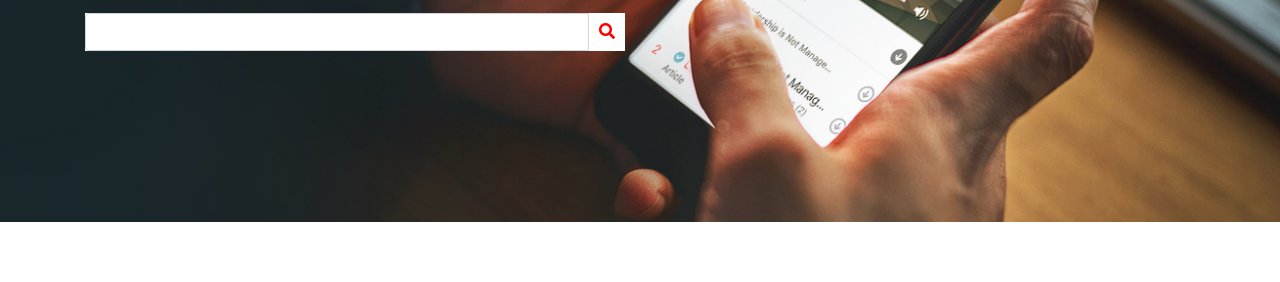
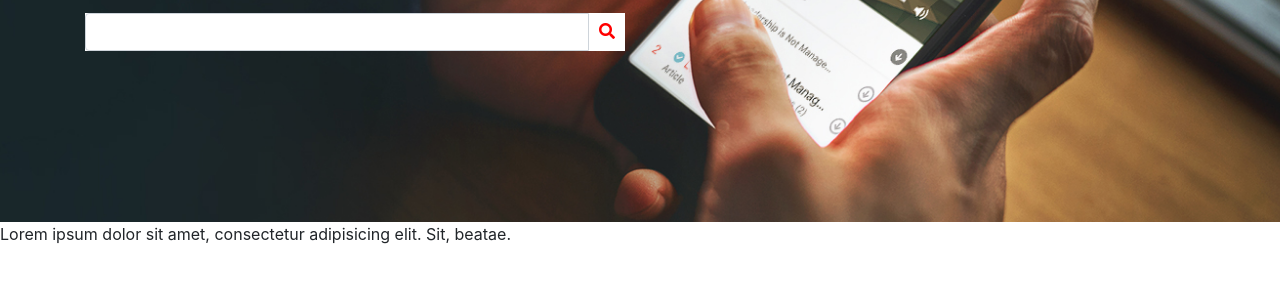
Before and after one commit to HuynhQHuy149/FE57UDEMY, a plain HTML site: page index.html in a window 1280 px wide. Shown: the part 370-652 px from the top of the page. Drawn offline with nearby package versions, Linux system fonts and the light colour scheme.

Commit message:
footer test huy

```diff
--- a/index.html
+++ b/index.html
@@ -96,6 +96,10 @@
         </div>
 
     </section>
+
+    <footer>
+     Lorem ipsum dolor sit amet, consectetur adipisicing elit. Sit, beatae.
+    </footer>
     <!-- Optional JavaScript -->
     <!-- jQuery first, then Popper.js, then Bootstrap JS -->
     <script src="https://code.jquery.com/jquery-3.3.1.slim.min.js"
```
